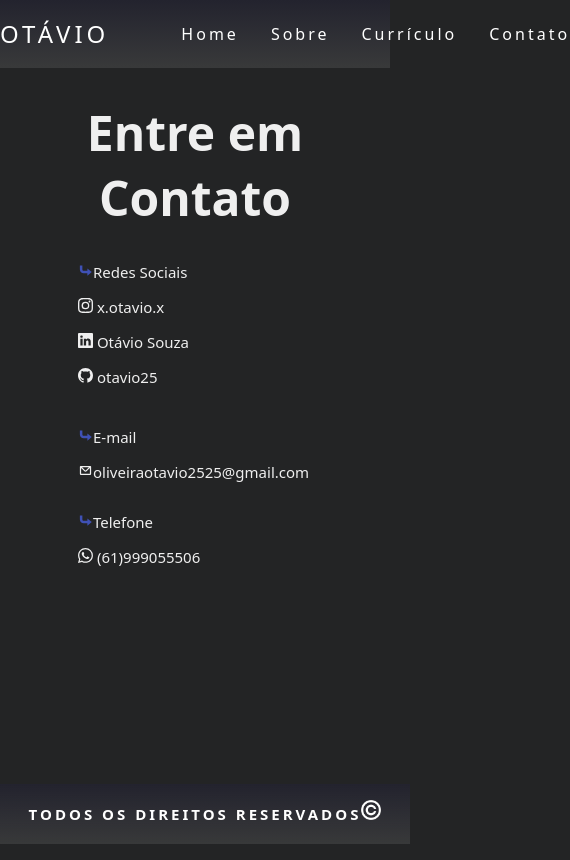
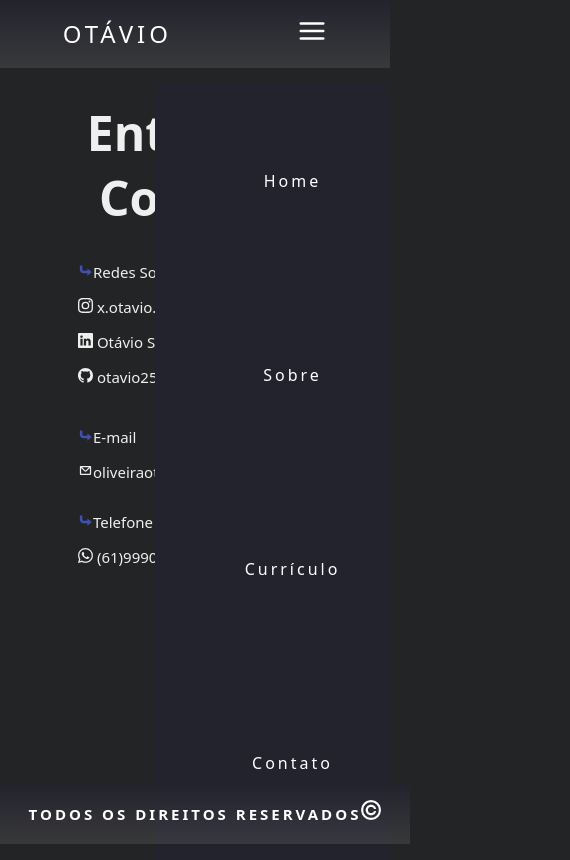
Before and after one commit to otavio25/my-blog, a React (Create React App) app: page /contato in a window 390 px wide. Shown: the whole page, 570 px wide, since content can reach past the window. Built offline with nearby package versions, Linux system fonts and the light colour scheme.

Commit message:
adicionando responsividade ao header

```diff
--- a/src/components/layouts/Header.js
+++ b/src/components/layouts/Header.js
@@ -1,18 +1,36 @@
-import React from 'react';
+import React, {useState, useEffect} from 'react';
 import { Link } from 'react-router-dom'
 import './styles.css'
+import {FiMenu} from 'react-icons/fi'
 
 function Header(){
+    const [menuOpen, setMenuOpen] = useState(true)
+
+    useEffect(()=>{
+        window.addEventListener('resize', ()=>{
+            if(window.innerWidth >= 999){
+                setMenuOpen(true)
+            }
+        })
+    }, [])
+
     return (
         <header>
             <nav >
                 <Link className='logo' to="/">Otávio</Link>
+                <div className='mobile-menu'>
+                    <FiMenu size={30} color='#fff' onClick={()=>{
+                        setMenuOpen(!menuOpen)
+                    }}/>
+                </div>
+                {menuOpen && (
                     <ul className='nav-list'>
                         <li><Link to="/">Home</Link></li>
                         <li><Link to="/sobre">Sobre</Link></li>
                         <li><Link to="/curriculo">Currículo</Link></li>
                         <li><Link to="/contato">Contato</Link></li>
                     </ul>
+                )}
             </nav>
         </header>
     )
--- a/src/components/layouts/styles.css
+++ b/src/components/layouts/styles.css
@@ -34,6 +34,38 @@ nav{
     margin-left: 32px;
 }
 
+.mobile-menu {
+    display: none;
+    cursor: pointer;
+}
+
+.mobile-menu:hover{
+    opacity: 0.5;
+}
+
+@media (max-width: 999px) {
+    body {
+        overflow-x: hidden;
+    }
+    .nav-list {
+        position: absolute;
+        top: 8vh;
+        right: 0;
+        width: 50vw;
+        height: 92vh;
+        background: #23232e;
+        flex-direction: column;
+        align-items: center;
+        justify-content: space-around;
+    }
+    .nav-list li {
+        margin-left: 0;
+    }
+    .mobile-menu {
+        display: block;
+    }
+}
+
 /* footer */
 footer {
     background-image: linear-gradient(#23232e, rgba(142, 143, 142, 0.2));
```
Lines whose indentation alone changed are shown as unchanged.
